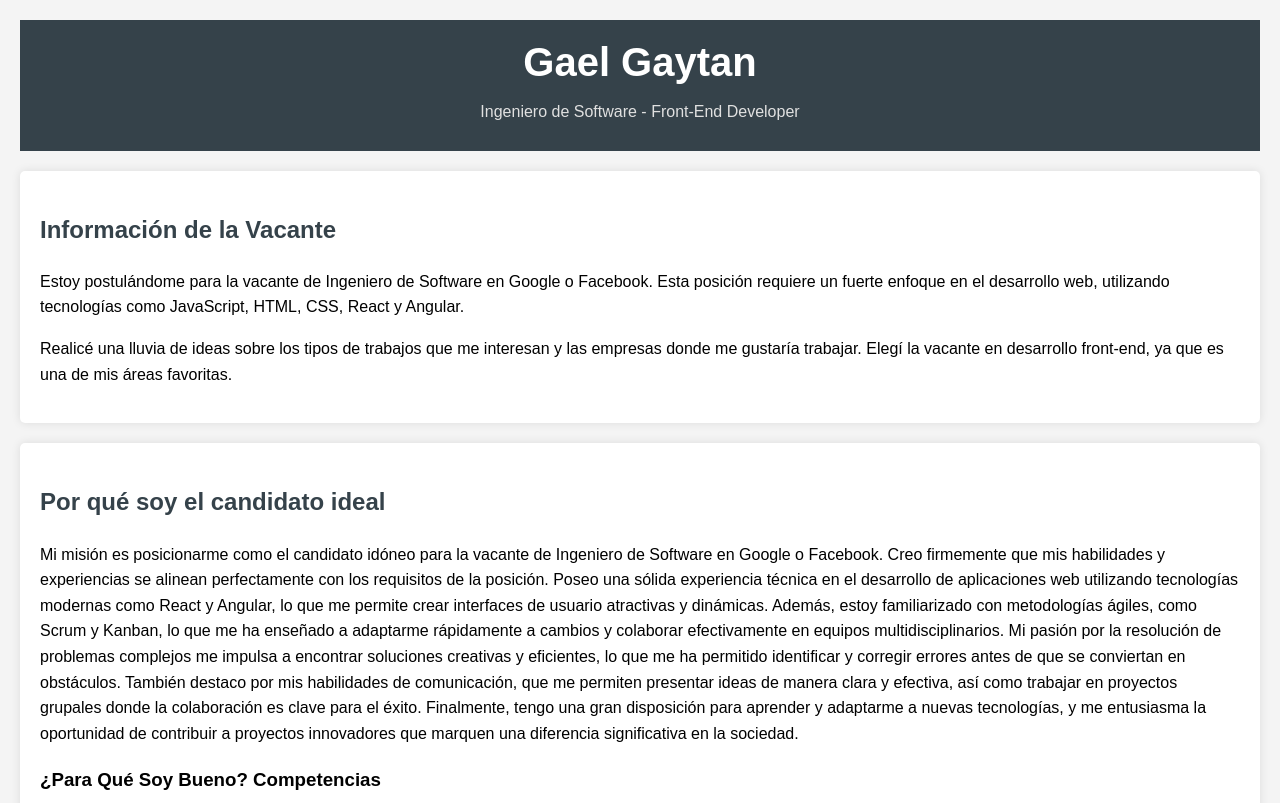
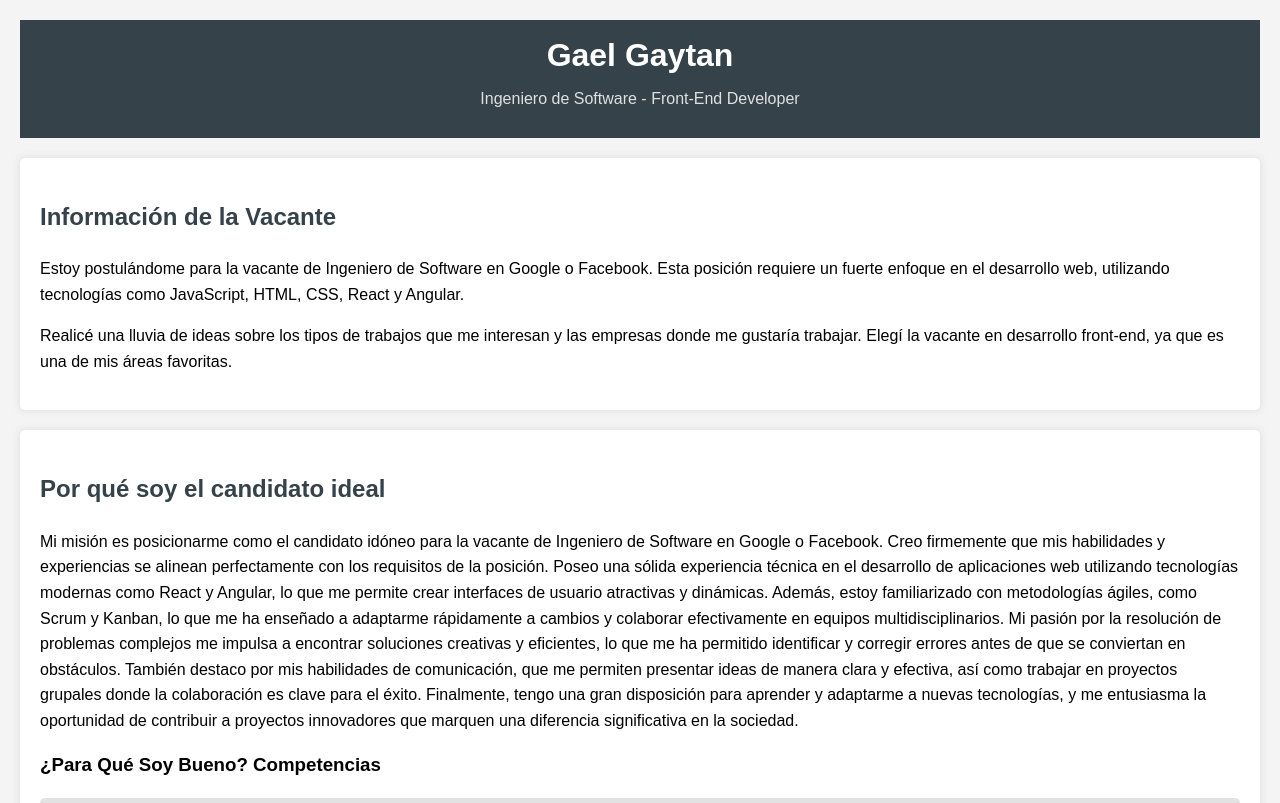
Before and after one commit to GPat0/Portafolio-Gael-Gaytan, a plain HTML site: page index.html in a window 1280 px wide. Shown: the top 803 px of the page. Drawn offline with Linux system fonts and the light colour scheme.

Commit message:
Update style.css

```diff
--- a/style.css
+++ b/style.css
@@ -16,7 +16,6 @@ header {
 header h1 {
   color: white;
   margin: 0; /* Elimina el margen para que se alinee mejor */
-  font-size: 2.5em; /* Aumenta el tamaño de la fuente si es necesario */
 }
 
 header p {
@@ -38,6 +37,10 @@ h1, h2 {
 
 h2 {
   margin-top: 20px; /* Espacio adicional en la parte superior */
+}
+
+h3 {
+  margin-top: 15px; /* Espacio adicional para h3 */
 }
 
 ul {
```
